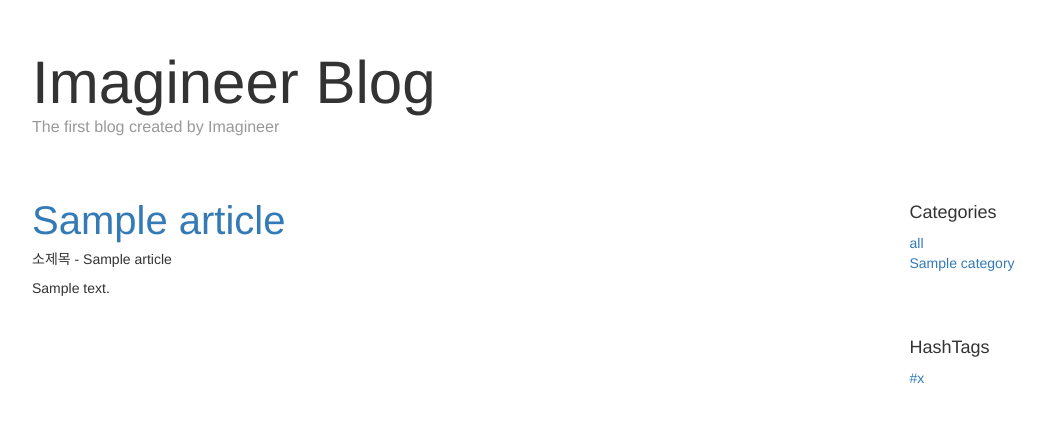
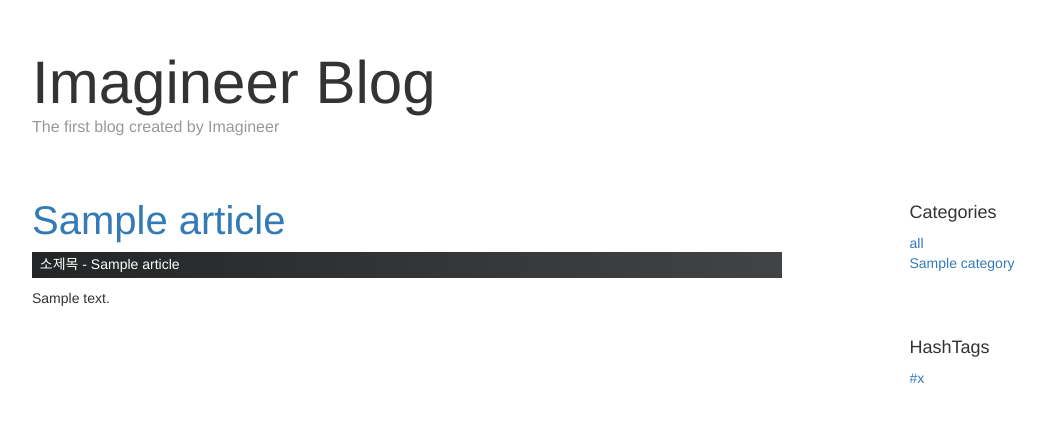
Before and after one commit to ryan3780/blog-for-office-worker, a Django app: template templates/index.html in a window 1280 px wide. Shown: the part 40-462 px from the top of the page, without its empty margins (38-1084 px from the left). Run offline with Django 3.2, Linux system fonts and the light colour scheme; the template is opened without the code that fills it: most values are stand-ins (such as "Sample title", 1, 10 or a date in 2020); some libraries are stand-ins or nearby versions.

Commit message:
change css

```diff
--- a/static/css/base.css
+++ b/static/css/base.css
@@ -63,7 +63,16 @@
   background: #005AA7;  /* fallback for old browsers */
   background: -webkit-linear-gradient(to right, #FFFDE4, #005AA7);  /* Chrome 10-25, Safari 5.1-6 */
   background: linear-gradient(to right, #FFFDE4, #005AA7); /* W3C, IE 10+/ Edge, Firefox 16+, Chrome 26+, Opera 12+, Safari 7+ */
+  color: #0a295e;
+  font-size: 15pt;
+}
 
-    color: #0a295e;
-    font-size: 15pt;
+.eddie {
+  background: #232526;
+  background: -webkit-linear-gradient(to right, #232526, #414345,);
+  background: linear-gradient(to right, #232526, #414345);
+  color : #ffffff;
+  height: auto;
+  padding-top: 5px;
+  padding-bottom: 5px;
 }
--- a/templates/detail.html
+++ b/templates/detail.html
@@ -5,7 +5,7 @@
   <div class = "blog-header">
     <h1 class = "blog-title">{{ article.title }}</h1>
     <p class = "lead blog-description">The first blog created by Imagineer</p>
-    <h5> 소제목 - {{ article.little_title }} </h5>
+    <h5 class = "eddie"> &nbsp; 소제목 - {{ article.little_title }} </h5>
   </div>
   <div class = "row">
     <div class = "col-sm-8">
--- a/templates/index.html
+++ b/templates/index.html
@@ -15,7 +15,7 @@
               {{ article.title }}
                 </a>
               </h2>
-              <h5> 소제목 - {{ article.little_title }} </h5>
+              <h5 class = "eddie"> &nbsp; 소제목 - {{ article.little_title }} </h5>
             <p>{{ article.content }}</p>
           {% endfor %}
           </div>
```
